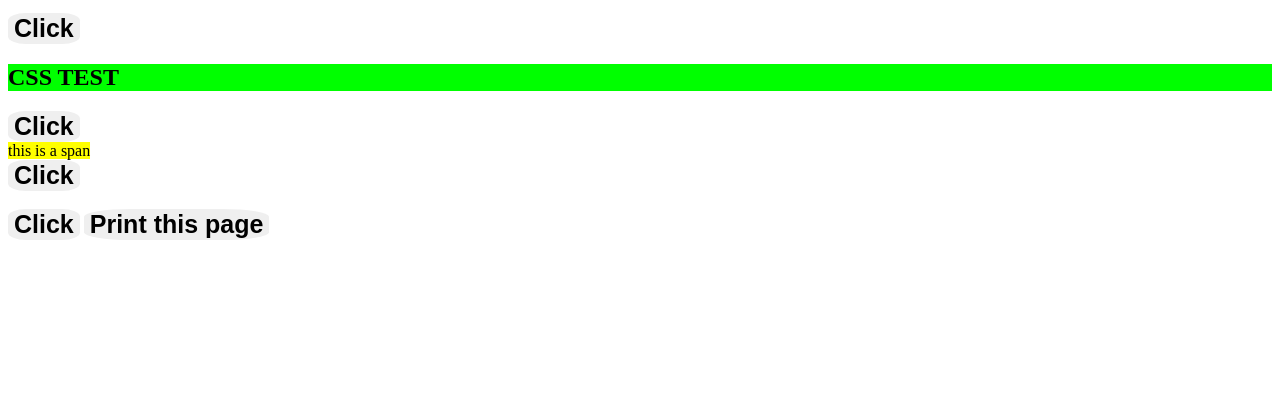
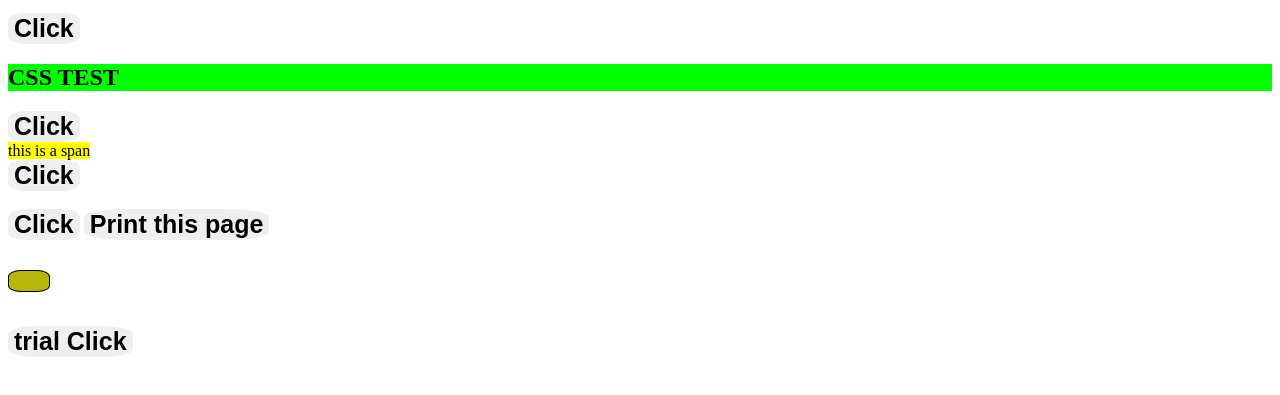
Before and after one commit to yahye416-blip/yahye416, a plain HTML site: page javascript/file.html in a window 1280 px wide. Shown: the part 101-496 px from the top of the page. Drawn offline with Linux system fonts and the light colour scheme.

Commit message:
added another button and javascript function

```diff
--- a/javascript/file.css
+++ b/javascript/file.css
@@ -13,3 +13,14 @@ button  {
 img {
     display: none;
 }
+#trial {
+    color: rgb(210, 22, 207);
+    background-color: rgb(181, 184, 11);
+    font-size: 30px;
+    font-weight: bold;
+    border: 1px solid black;
+    border-radius: 30%;
+    text-align: center;
+    padding: 10px 20px 10px 20px;
+    display: inline-block;
+}
--- a/javascript/file.html
+++ b/javascript/file.html
@@ -20,5 +20,7 @@
 <img id="show" src="pic.png" alt="picture" height="400px" width="450px"><br>
 <button type="button" onclick=' showfunction()'>Click</button>
 <button onclick="window.print()">Print this page</button><br>
+<p id="trial"></p><br>
+<button type="button" onclick='trialFunction()'>trial Click</button>
 </body>
 </html>
--- a/javascript/file.js
+++ b/javascript/file.js
@@ -10,3 +10,7 @@ function   showfunction() {
 function   divfunction() {
     document.getElementById("myDIV").style.display = "inline";
 }
+function   trialFunction() {
+    var fname = "yahye";
+    document.getElementById("trial").innerHTML = "asc"+" "+ fname;
+}
```
